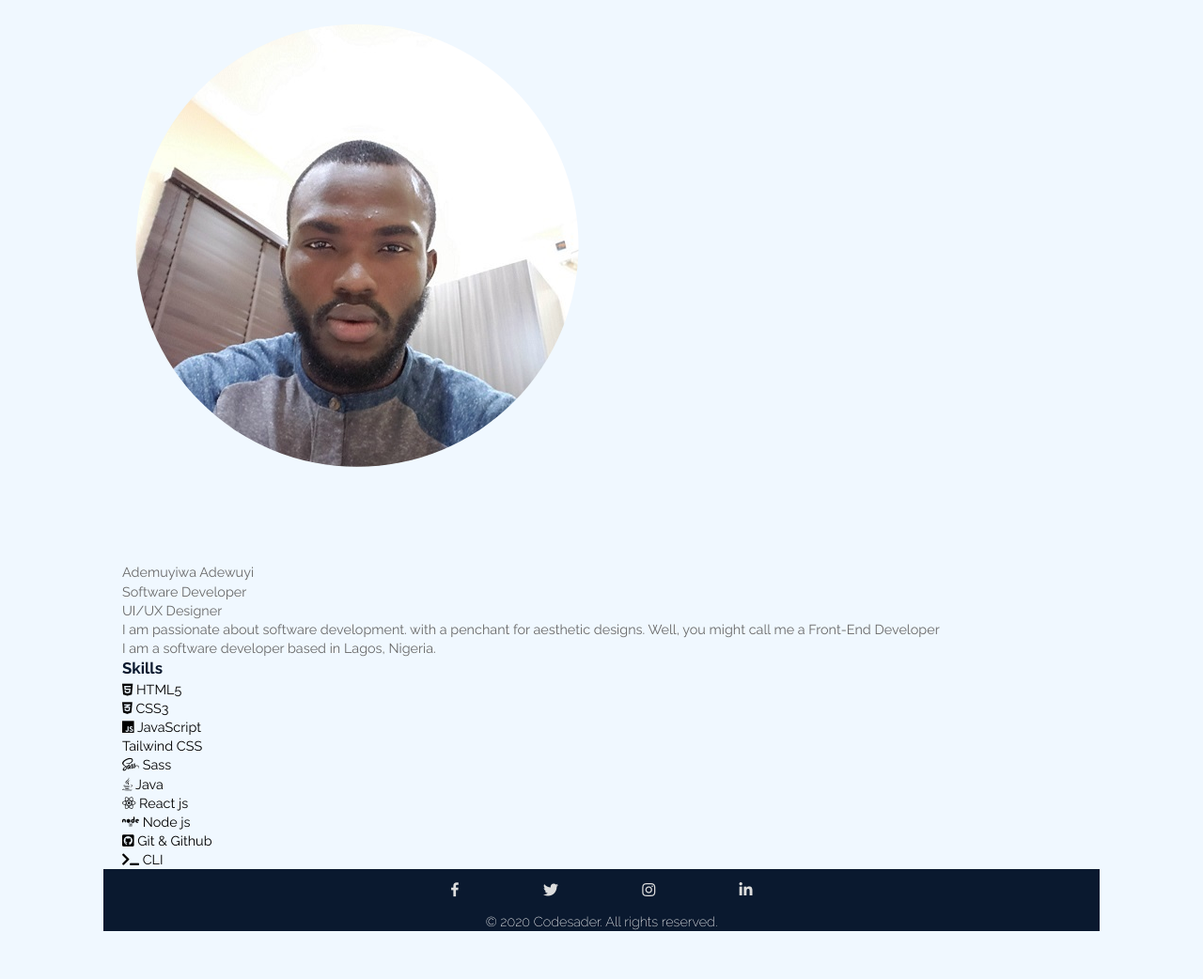
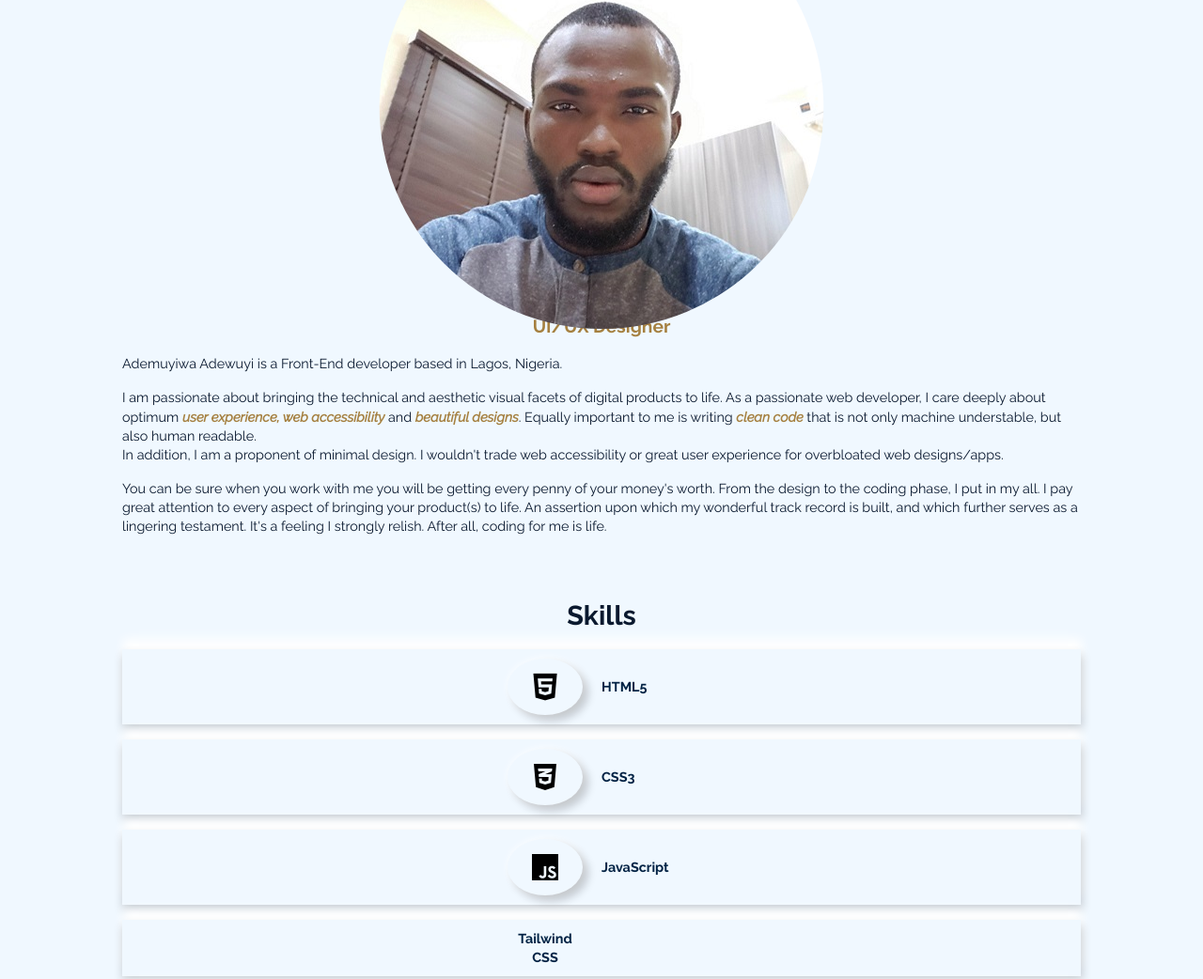
Before and after one commit to firerum/Portfolio1, a plain HTML site: page about.html in a window 1280 px wide. Shown: the part 232-1274 px from the top of the page at 94% size. Before the commit the page ends 1223 px from the top, so only its background shows below. Drawn offline with Linux system fonts and the light colour scheme.

Commit message:
worked on my about page and changed some style in some of the other files

```diff
--- a/about.css
+++ b/about.css
@@ -1,7 +1,86 @@
+img {
+    border: 1px solid red;
+    clip-path: circle(40%);
+    /* height: 300px;
+    width: 300px;
+    border-radius: 150px; */
+    margin: -18% 0;
+}
+
+em {
+    font-weight: 700;
+    color: var(--sec-color);
+}
+
 main {
     margin-top: 15vh;
+    text-align: center;
 }
 
-img {
-    clip-path: circle(40%);
+main > h2 {
+    text-align: center;
 }
+
+article {
+    margin-bottom: 4rem;
+    text-align: left;
+}
+
+article p {
+    color: var(--bg-color);
+}
+
+figure p {
+    font-weight: bold;
+    font-size: 1rem;
+    color: var(--other-blue);
+    text-align: center;
+}
+
+figure p:last-child {
+    color: var(--sec-color);
+    font-size: 1.2rem;
+}
+
+figcaption {
+    margin-bottom: var(--bottom-margin);
+}
+
+.skills h2 {
+    font-size: 1.8rem;
+    margin-bottom: var(--bottom-margin);
+    text-align: center;
+}
+
+.skills li {
+    display: grid;
+    grid-template-columns: 80px 100px;
+    gap: 20px;
+    align-items: center;
+    justify-content: center;
+    margin-bottom: var(--bottom-margin);
+    padding: 10px 0;
+    background-color: linear-gradient(22deg, #e6e6e6, #fff);
+    box-shadow: 1px 6px 10px 0 rgba(0, 0, 0, .2),
+               1px -11px 10px #fff;
+}
+
+.skills i {
+   background-color: linear-gradient(22deg, #e6e6e6, #fff);
+   box-shadow: 6px 6px 10px 0 rgba(0, 0, 0, .2),
+               1px 0px 10px #fff;
+   height: 60px;
+   width: 80px;
+   border-radius: 50%;
+   font-size: 2rem;
+   display: flex;
+   justify-content: center;
+   align-items: center;
+   margin-right: auto;
+}
+
+.skills span {
+    color: var(--other-blue);
+    font-weight: bold;
+    margin-right: auto;
+}
--- a/about.html
+++ b/about.html
@@ -36,21 +36,24 @@
          </header>
 
          <main class="about">
-            <h1>About Me</h1>
+            <h1 class="title">About Me</h1>
             <article>
                <figure>
                   <div class=""><img src="images/profile.jpg" alt="Adewuyi Oladapo Front-End Developer"></div>
                   <figcaption>
                      <p>Ademuyiwa Adewuyi</p>
                      <p>Software Developer <br> UI/UX Designer</p>
-                     <p>I am passionate about software development. with a penchant for aesthetic designs. Well, you might call me a Front-End Developer</p>
                   </figcaption>
                </figure>
-               <p>I am a software developer based in Lagos, Nigeria.</p>
+               <div class="paragraph-wrapper">
+                  <p>Ademuyiwa Adewuyi is a Front-End developer based in Lagos, Nigeria.</p>
+                  <p>I am passionate about bringing the technical and aesthetic visual facets of digital products to life. As a passionate web developer, I care deeply about optimum <em>user experience, web accessibility</em> and <em>beautiful designs</em>. Equally important to me is writing <em>clean code</em> that is not only machine understable, but also human readable. <br>In addition, I am a proponent of minimal design. I wouldn't trade web accessibility or great user experience for overbloated web designs/apps.</p>
+                  <p>You can be sure when you work with me you will be getting every penny of your money's worth. From the design to the coding phase, I put in my all. I pay great attention to every aspect of bringing your product(s) to life. An assertion upon which my wonderful track record is built, and which further serves as a lingering testament. It's a feeling I strongly relish. After all, coding for me is life.</p>
+               </div>
             </article>
 
             <section class="skills">
-               <h3>Skills</h3>
+               <h2>Skills</h2>
                <ul>
                   <li>
                      <i class="fa fa-html5" aria-hidden="true"></i>
@@ -63,7 +66,7 @@
                   <li>
                      <i class="fab fa-js"></i>
                      <span>JavaScript</span></li>
-                  <li>Tailwind CSS</li>
+                  <li><span>Tailwind CSS</span></li>
                   <li>
                      <i class="fab fa-sass"></i>
                      <span>Sass</span>
--- a/style.css
+++ b/style.css
@@ -30,12 +30,32 @@ body {
     background-color: aliceblue;
 }
 
+.title{
+   display: inline-block;
+   position: relative;
+   margin-bottom: var(--bottom-margin);
+   padding-bottom: 0.2rem;
+   font-size: 2.5rem;
+}
+
+.title::after {
+   content: "";
+   width: 70%;
+   height: 5px;
+   position: absolute;
+   bottom: 0;
+   left: 50%;
+   transform: translateX(-50%);
+   background-color: red;
+   border-radius: var(--pry-radius);
+}
+
 h1, h2, h3 {
     color: var(--bg-color);
 }
 
 p {
-    /* margin-top: 1rem; */
+    margin-bottom: var(--bottom-margin);
     color: #696969;
 }
 
@@ -57,6 +77,10 @@ img {
     max-width: 100%;
 }
 
+figure {
+    text-align: center;
+}
+
 input,
 textarea {
    width: 100%;
@@ -76,7 +100,7 @@ button {
     font-weight: bold;
     position: relative;
     z-index: 1;
-    padding: 0.5rem;
+    padding: 0.7rem;
 }
 
 .neumorphism {
```
Also changed, not shown: contact.css (+7 -22 lines), contact.html (+2 -1 lines), index.css (+0 -21 lines), index.html (+1 -1 lines).
